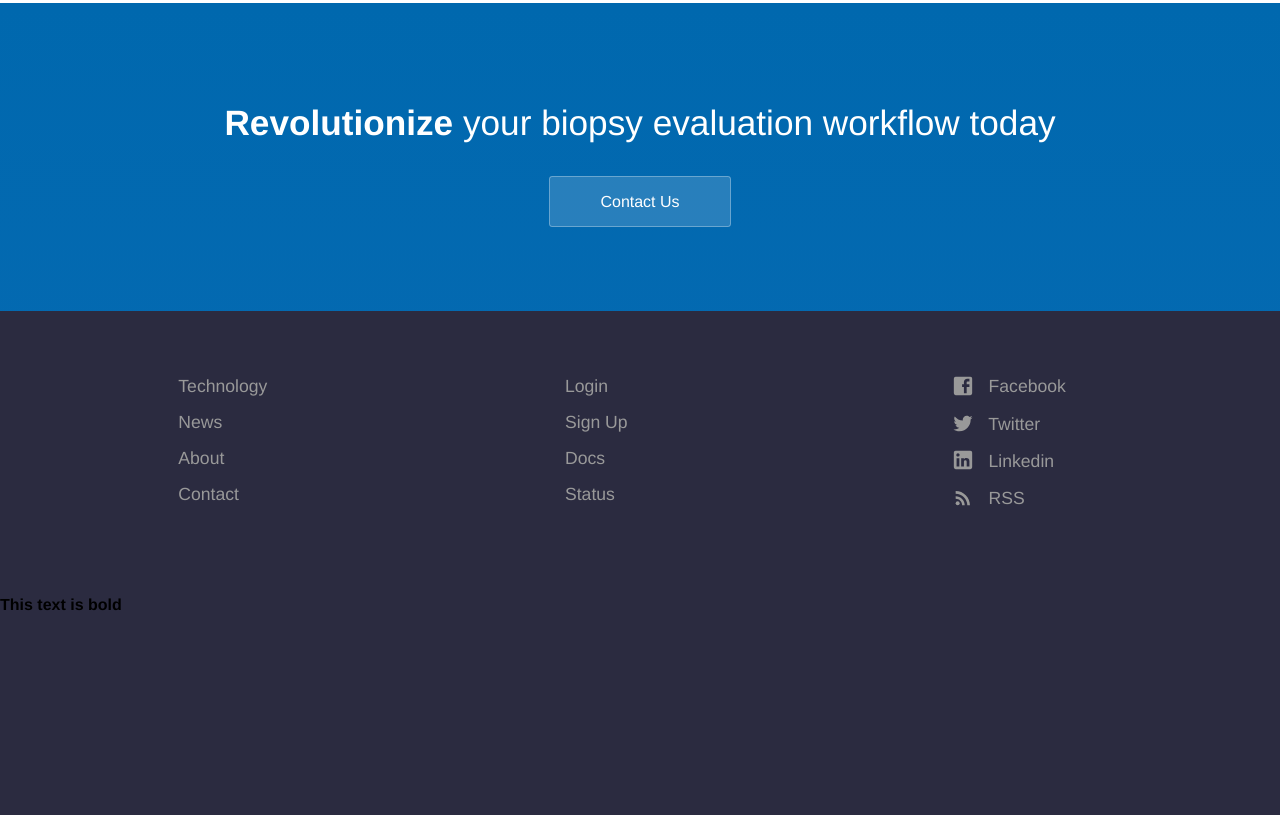
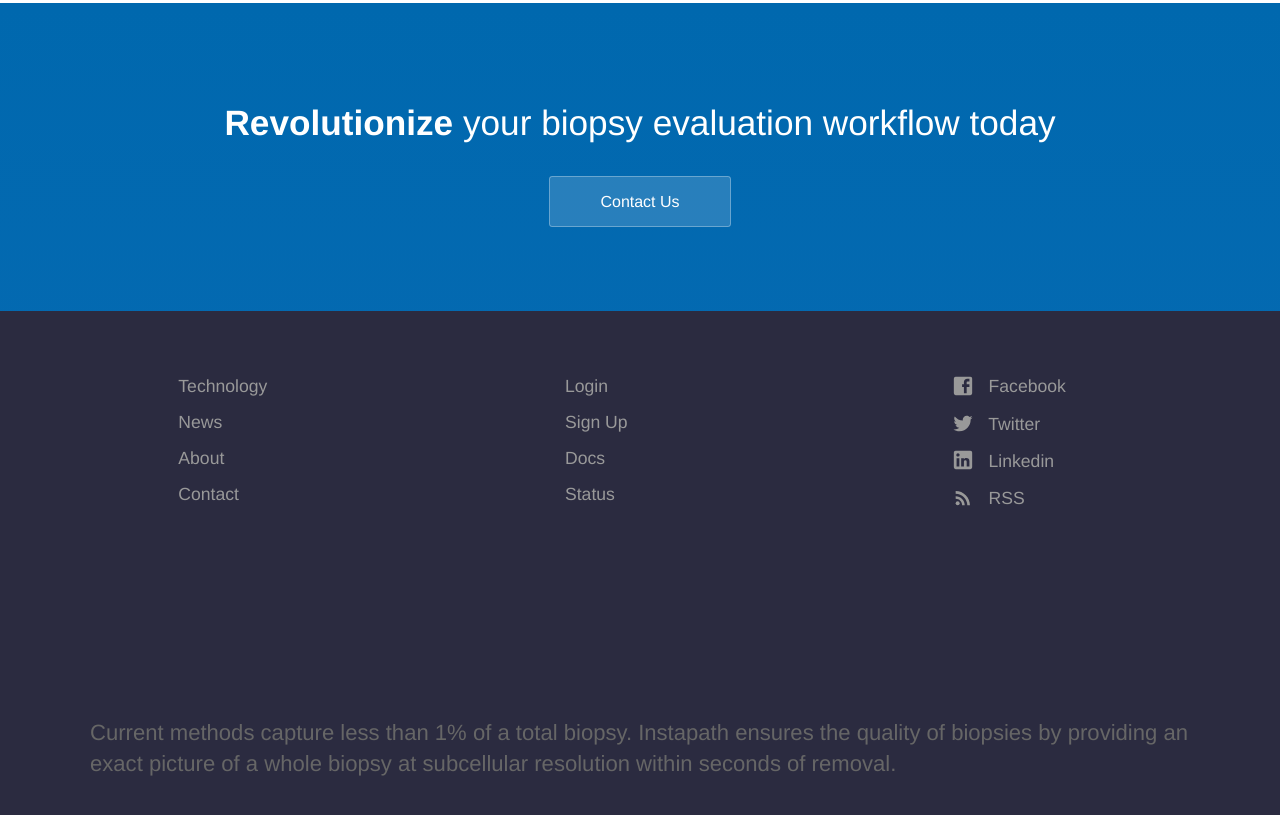
Before and after one commit to geekypete/geekypete.github.io, a Jekyll site: the page built from index.html, in a window 1280 px wide and 900 px high, scrolled down 1768 px. Shown: the top 815 px of the window. Built offline with Jekyll 4.4.1, drawn with Linux system fonts in a browser that asks for light colours; before the commit the page ends 2382 px from its top, so only the background shows below that.

Commit message:
Added text

```diff
--- a/_layouts/default.html
+++ b/_layouts/default.html
@@ -52,6 +52,13 @@
 				return false;
 			};
 		</script>
-    <b>This text is bold</b>
+
+	<section>
+		<div class="container flex">
+			<div class="text editable">
+        <p>Current methods capture less than 1% of a total biopsy. Instapath ensures the quality of biopsies by providing an exact picture of a whole biopsy at subcellular resolution within seconds of removal.</p>
+			</div>
+		</div>
+	</section>
 	</body>
 </html>
```
